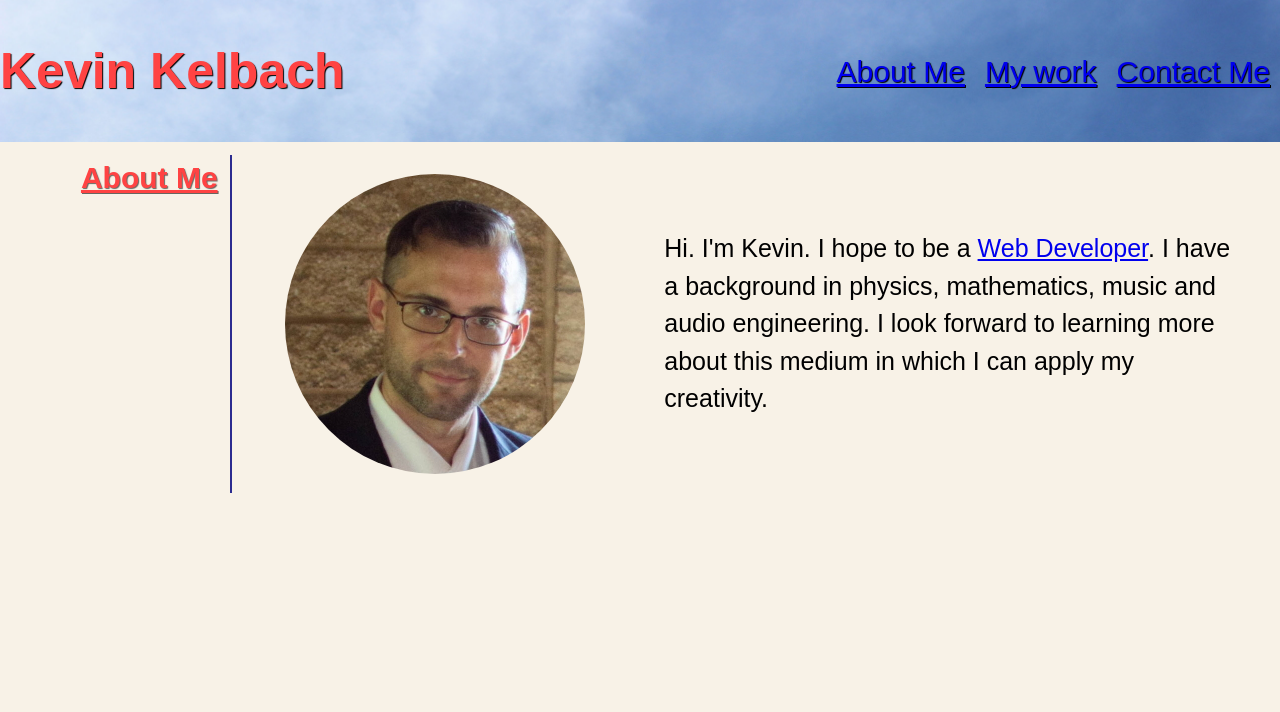
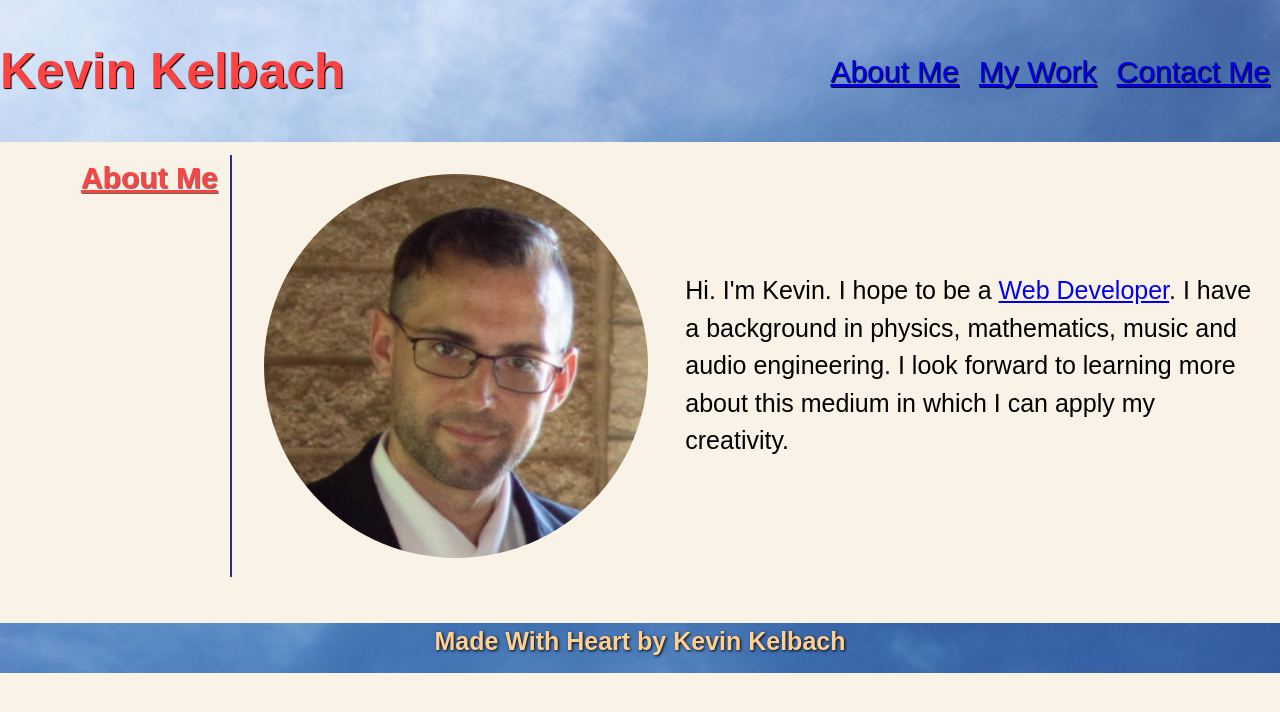
Before and after one commit to Kelbach/react-portfolio, a React (Create React App) app: page / in a window 1280 px wide. Shown: the top 712 px of the page. Built offline with nearby package versions, Linux system fonts and the light colour scheme.

Commit message:
My Work works, edit style

```diff
--- a/src/App.js
+++ b/src/App.js
@@ -38,6 +38,9 @@ function App() {
       </nav>
     </header>
     <div>{renderPage(currentPage)}</div>
+    <footer>
+      <h4>Made With Heart by Kevin Kelbach</h4>
+    </footer>
     </div>
   );
 }
--- a/src/components/NavTabs/index.js
+++ b/src/components/NavTabs/index.js
@@ -2,7 +2,7 @@ import React from 'react';
 
 // Props are passed through our functional component.
 function NavTabs(props) {
-  const tabs = ['About Me', 'My work', 'Contact Me'];
+  const tabs = ['About Me', 'My Work', 'Contact Me'];
   return (
     <ul className="nav nav-tabs">
       {tabs.map(tab => (
--- a/src/style.css
+++ b/src/style.css
@@ -112,14 +112,13 @@ section {
 
 #about-me {
   display: flex;
-  height: 45%;
 }
 
 #about-me img {
-  width: 300px;
-  height: 300px;
+  width: 30%;
+  height: 30%;
   margin: 2.5% auto;
-  border-radius: 150px;
+  border-radius: 100%;
 }
 
 #about-me article {
```
Also changed, not shown: src/components/Nav/index.js (deleted, +0 -35 lines).
